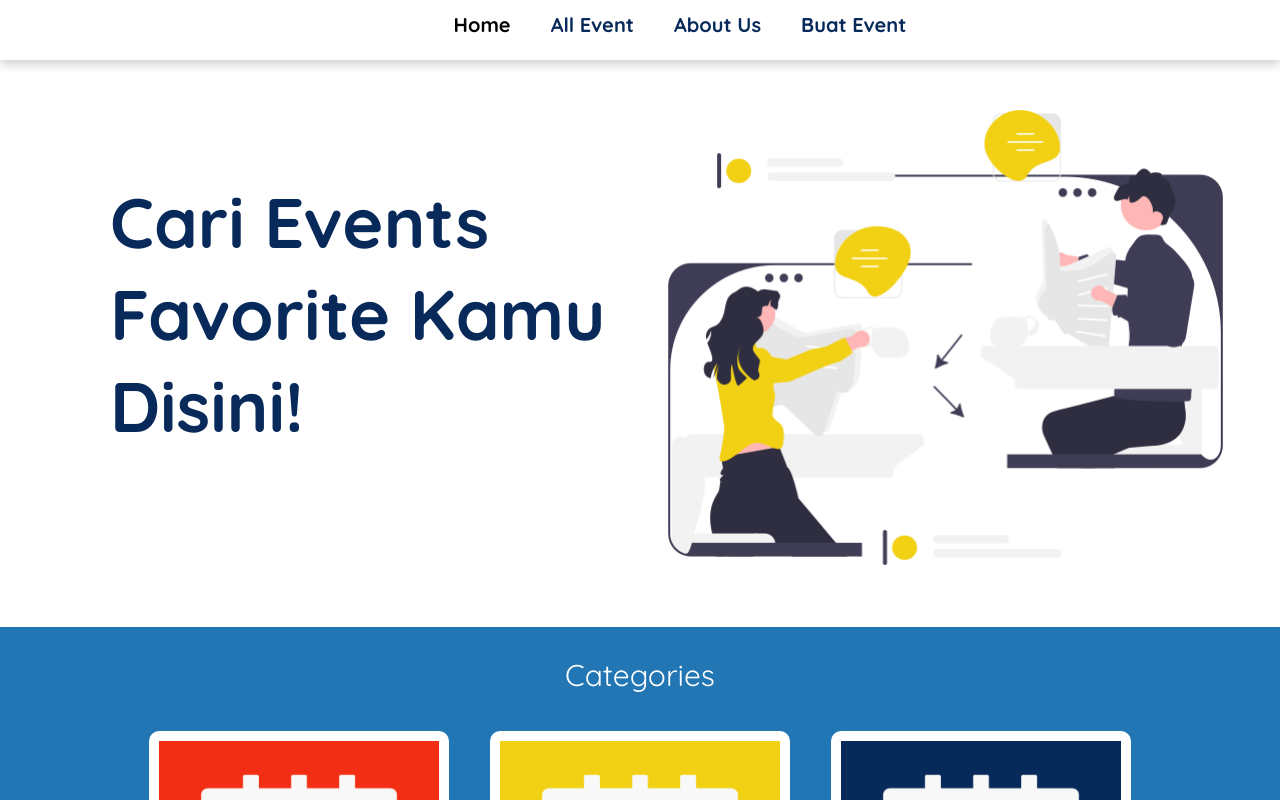
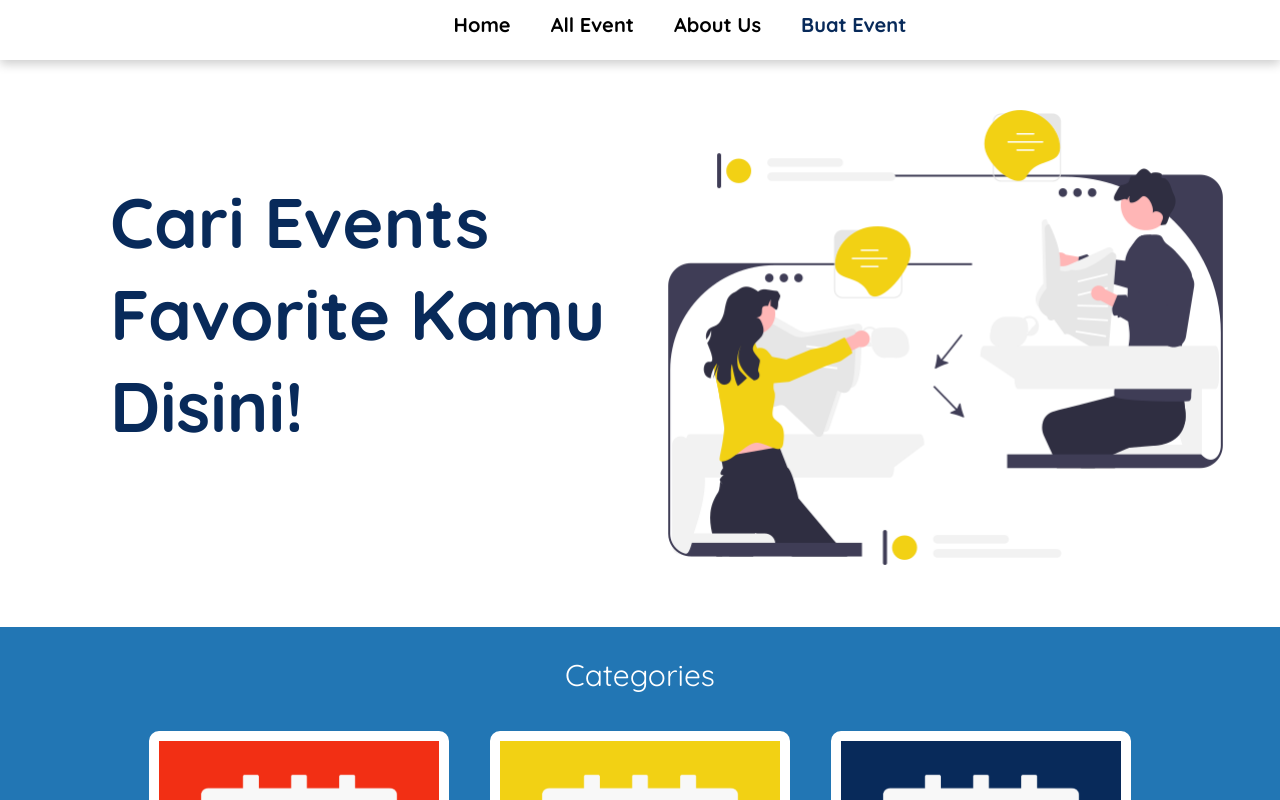
Before and after one commit to rahman1005/nasyaat-uai-frontend, a Vue app: page / in a window 1280 px wide. Shown: the top 800 px of the page. Built offline with nearby package versions, Linux system fonts and the light colour scheme.

Commit message:
router link

```diff
--- a/src/components/Navbar.vue
+++ b/src/components/Navbar.vue
@@ -1,9 +1,9 @@
 <template>
    <nav>
             <ul>
-                <li><router-link class="routerlink" to="/detailevent">Home</router-link></li>
-                <li><a href="/allevents">All Event</a></li>
-                <li><a href="/about">About Us</a></li>
+                <li><router-link class="routerlink" to="/">Home</router-link></li>
+                <li><router-link class="routerlink" to="/allevents">All Event</router-link></li>
+                <li><router-link class="routerlink" to="/about">About Us</router-link></li>
                  <li><a href="/login">Buat Event</a></li>
 
 
```
